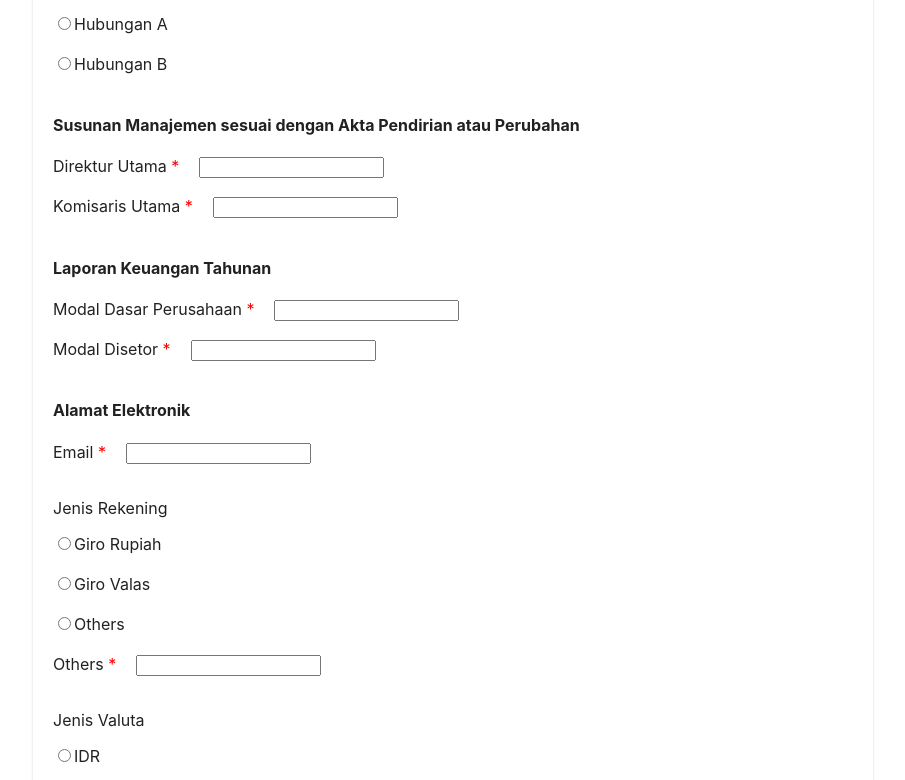
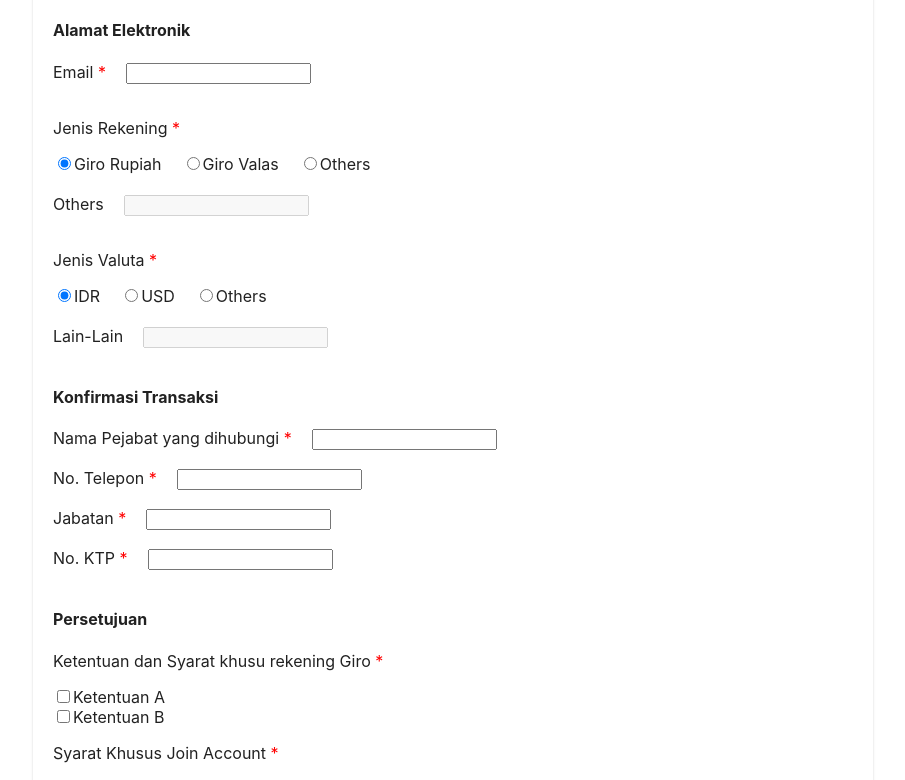
Before and after one commit to DeppaTori/current-account, a React (Create React App) app: page /form in a window 1280 px wide. Shown: the part 1962-2742 px from the top of the page, without its empty margins (187-1092 px from the left). Built offline with nearby package versions, Linux system fonts and the light colour scheme.

Commit message:
add validation alamat elektronik

```diff
--- a/src/components/AlamatElektronikFields.js
+++ b/src/components/AlamatElektronikFields.js
@@ -1,34 +1,82 @@
 import { RadioField } from "./RadioField";
 import { TextBoxField } from "./TextBoxField";
 
-export const AlamatElektronikFields = () => {
+export const AlamatElektronikFields = ({ onChange, values, errMsg }) => {
+  const prefixName = "AE_";
   return (
     <>
       <h4>Alamat Elektronik</h4>
       <TextBoxField
         label="Email"
-        // errMsg={errMsg.nomor}
-        // onChange={onChange}
+        errMsg={errMsg.email}
+        onChange={onChange}
         maxLength={40}
+        prefixName={prefixName}
       />
-      <p>Jenis Rekening</p>
-      <RadioField label="Giro Rupiah" />
-      <RadioField label="Giro Valas" />
-      <RadioField label="Others" />
+      <p className="required">Jenis Rekening</p>
+      <RadioField
+        label="Giro Rupiah"
+        defaultName="jenis_rekening"
+        value="giro_rupiah"
+        checked={values.jenisRekening === "giro_rupiah" ? true : false}
+        onChange={onChange}
+      />
+      <RadioField
+        label="Giro Valas"
+        defaultName="jenis_rekening"
+        value="giro_valas"
+        onChange={onChange}
+        checked={values.jenisRekening === "giro_valas" ? true : false}
+      />
+      <RadioField
+        label="Others"
+        defaultName="jenis_rekening"
+        value="others"
+        onChange={onChange}
+        checked={values.jenisRekening === "others" ? true : false}
+      />
+      <div style={{ marginBottom: "20px" }}></div>
       <TextBoxField
         label="Others"
-        // errMsg={errMsg.nomor}
-        // onChange={onChange}
+        errMsg={errMsg.others}
+        onChange={onChange}
         maxLength={20}
+        required={false}
+        disabled={values.jenisRekening === "others" ? false : true}
+        prefixName={prefixName}
       />
-      <p>Jenis Valuta</p>
-      <RadioField label="IDR" />
-      <RadioField label="USD" />
+      <p className="required">Jenis Valuta</p>
+      <RadioField
+        label="IDR"
+        defaultName="jenis_valuta"
+        value="idr"
+        disabled={values.jenisRekening === "giro_valas" ? true : false}
+        onChange={onChange}
+        checked={values.jenisValuta === "idr" ? true : false}
+      />
+      <RadioField
+        label="USD"
+        defaultName="jenis_valuta"
+        value="usd"
+        onChange={onChange}
+        checked={values.jenisValuta === "usd" ? true : false}
+      />
+      <RadioField
+        label="Others"
+        defaultName="jenis_valuta"
+        value="others"
+        onChange={onChange}
+        checked={values.jenisValuta === "others" ? true : false}
+      />
+      <div style={{ marginBottom: "20px" }}></div>
       <TextBoxField
         label="Lain-Lain"
-        // errMsg={errMsg.nomor}
-        // onChange={onChange}
+        errMsg={errMsg.lainlain}
+        onChange={onChange}
         maxLength={40}
+        required={false}
+        disabled={values.jenisValuta === "others" ? false : true}
+        prefixName={prefixName}
       />
     </>
   );
--- a/src/components/KonfirmasiTransaksiFields.js
+++ b/src/components/KonfirmasiTransaksiFields.js
@@ -1,32 +1,37 @@
 import { TextBoxField } from "./TextBoxField";
 
-export const KonfirmasiTransaksiFields = () => {
+export const KonfirmasiTransaksiFields = ({ onChange, errMsg }) => {
+  const prefixName = "KTF_";
   return (
     <>
       <h4>Konfirmasi Transaksi</h4>
       <TextBoxField
         label="Nama Pejabat yang dihubungi"
-        // errMsg={errMsg.nomor}
-        // onChange={onChange}
+        errMsg={errMsg.nama}
+        onChange={onChange}
         maxLength={40}
+        prefixName={prefixName}
       />
       <TextBoxField
         label="No. Telepon"
-        // errMsg={errMsg.nomor}
-        // onChange={onChange}
+        errMsg={errMsg.nomor}
+        onChange={onChange}
         maxLength={20}
+        prefixName={prefixName}
       />
       <TextBoxField
         label="Jabatan"
-        // errMsg={errMsg.nomor}
-        // onChange={onChange}
+        errMsg={errMsg.jabatan}
+        onChange={onChange}
         maxLength={40}
+        prefixName={prefixName}
       />
       <TextBoxField
         label="No. KTP"
-        // errMsg={errMsg.nomor}
-        // onChange={onChange}
+        errMsg={errMsg.nomorKTP}
+        onChange={onChange}
         maxLength={20}
+        prefixName={prefixName}
       />
     </>
   );
--- a/src/components/RadioField.js
+++ b/src/components/RadioField.js
@@ -1,8 +1,16 @@
 import { generateName } from "../Helper";
 
-export const RadioField = ({ label, value, errMsg, onChange, checked }) => {
-  const name = generateName(label);
-  const id = name.concat("_id");
+export const RadioField = ({
+  label,
+  value,
+  errMsg,
+  onChange,
+  checked,
+  defaultName = null,
+  disabled = false,
+}) => {
+  const name = defaultName ? defaultName : generateName(label);
+  const id = generateName(label).concat("_id");
   return (
     <>
       <input
@@ -12,12 +20,11 @@ export const RadioField = ({ label, value, errMsg, onChange, checked }) => {
         name={name}
         checked={checked}
         onChange={onChange}
+        disabled={disabled}
       />
       <label htmlFor={id}>{label}</label>
 
-      <br />
       {errMsg.length > 0 && <span>{errMsg}</span>}
-      <br />
     </>
   );
 };
--- a/src/components/TextBoxField.js
+++ b/src/components/TextBoxField.js
@@ -7,8 +7,10 @@ export const TextBoxField = ({
   errMsg,
   onChange,
   required = true,
+  prefixName = "",
+  disabled = false,
 }) => {
-  const name = generateName(label);
+  const name = prefixName + "" + generateName(label);
   const id = name.concat("_id");
   return (
     <div style={{ display: "flex", flexDirection: "row" }}>
@@ -25,6 +27,7 @@ export const TextBoxField = ({
           maxLength={maxLength}
           value={value}
           onChange={onChange}
+          disabled={disabled}
         />
         <br />
         {errMsg.length > 0 && <span className="error-text">{errMsg}</span>}
--- a/src/pages/ApplicationForm.js
+++ b/src/pages/ApplicationForm.js
@@ -15,8 +15,10 @@ import { JENIS_USAHA_LAINNYA } from "../constants";
 import {
   generateName,
   isAlphaNumeric,
+  validateAlphabet,
   validateEmpty,
   validateEmptyAndAlphaNumeric,
+  validateEmptyAndNumeric,
 } from "../Helper";
 import { useNavigate } from "react-router-dom";
 import { Paper } from "@mui/material";
@@ -43,6 +45,19 @@ export const ApplicationForm = () => {
       ketentuan: "",
       syarat: "",
     },
+    konfirmasiTransaksi: {
+      nama: "",
+      nomor: "",
+      jabatan: "",
+      nomorKTP: "",
+    },
+    alamatElektronik: {
+      jenisRekening: "",
+      jenisValuta: "",
+      email: "",
+      lainlain: "",
+      others: "",
+    },
   });
   const [namaPerusahaan, setNamaPerusahaan] = useState("");
   const [tempatBerdiriPerusahaan, setTempatBerdiriPerusahaan] = useState("");
@@ -60,6 +75,22 @@ export const ApplicationForm = () => {
     syaratA: false,
     syaratB: false,
   });
+
+  const [konfirmasiTransaksi, setKonfirmasiTransaksi] = useState({
+    nama: "",
+    nomor: "",
+    jabatan: "",
+    nomorKTP: "",
+  });
+
+  const [alamatElektronik, setAlamatElektronik] = useState({
+    jenisRekening: "giro_rupiah",
+    jenisValuta: "idr",
+    email: "",
+    lainlain: "",
+    others: "",
+  });
+
   let navigate = useNavigate();
 
   const fieldsManager = [
@@ -231,6 +262,171 @@ export const ApplicationForm = () => {
         },
       ],
     },
+    {
+      name: "KTF_" + generateName("Nama Pejabat yang dihubungi"),
+      setState: (val) =>
+        setKonfirmasiTransaksi({
+          ...konfirmasiTransaksi,
+          nama: val,
+        }),
+      validations: [
+        {
+          validate: function () {
+            let result = validateEmptyAndAlphaNumeric(
+              konfirmasiTransaksi.nama,
+              "Nama Pejabat yang dihubungi"
+            );
+
+            return {
+              konfirmasiTransaksi: {
+                nama: result,
+              },
+            };
+          },
+        },
+      ],
+    },
+    {
+      name: "KTF_" + generateName("No. Telepon"),
+      setState: (val) =>
+        setKonfirmasiTransaksi({
+          ...konfirmasiTransaksi,
+          nomor: val,
+        }),
+      validations: [
+        {
+          validate: function () {
+            let result = validateEmptyAndNumeric(
+              konfirmasiTransaksi.nomor,
+              "No. Telepon"
+            );
+
+            return {
+              konfirmasiTransaksi: {
+                nomor: result,
+              },
+            };
+          },
+        },
+      ],
+    },
+    {
+      name: "KTF_" + generateName("Jabatan"),
+      setState: (val) =>
+        setKonfirmasiTransaksi({
+          ...konfirmasiTransaksi,
+          jabatan: val,
+        }),
+      validations: [
+        {
+          validate: function () {
+            let result = validateEmptyAndAlphaNumeric(
+              konfirmasiTransaksi.jabatan,
+              "Jabatan"
+            );
+
+            return {
+              konfirmasiTransaksi: {
+                jabatan: result,
+              },
+            };
+          },
+        },
+      ],
+    },
+    {
+      name: "KTF_" + generateName("No. KTP"),
+      setState: (val) =>
+        setKonfirmasiTransaksi({
+          ...konfirmasiTransaksi,
+          nomorKTP: val,
+        }),
+      validations: [
+        {
+          validate: function () {
+            let result = validateEmptyAndNumeric(
+              konfirmasiTransaksi.nomorKTP,
+              "No. KTP"
+            );
+
+            return {
+              konfirmasiTransaksi: {
+                nomorKTP: result,
+              },
+            };
+          },
+        },
+      ],
+    },
+    {
+      name: "AE_" + generateName("Email"),
+      setState: (val) =>
+        setAlamatElektronik({
+          ...alamatElektronik,
+          email: val,
+        }),
+      validations: [
+        {
+          validate: function () {
+            let result = validateEmptyAndAlphaNumeric(
+              alamatElektronik.email,
+              "Email"
+            );
+
+            return {
+              alamatElektronik: {
+                email: result,
+              },
+            };
+          },
+        },
+      ],
+    },
+    {
+      name: "AE_" + generateName("Others"),
+      setState: (val) =>
+        setAlamatElektronik({
+          ...alamatElektronik,
+          others: val,
+        }),
+      validations: [
+        {
+          validate: function () {
+            let result = validateAlphabet(alamatElektronik.others, "Others");
+
+            return {
+              alamatElektronik: {
+                others: result,
+              },
+            };
+          },
+        },
+      ],
+    },
+    {
+      name: "AE_" + generateName("Lain-Lain"),
+      setState: (val) =>
+        setAlamatElektronik({
+          ...alamatElektronik,
+          lainlain: val,
+        }),
+      validations: [
+        {
+          validate: function () {
+            let result = validateAlphabet(
+              alamatElektronik.lainlain,
+              "Lain-Lain"
+            );
+
+            return {
+              alamatElektronik: {
+                lainlain: result,
+              },
+            };
+          },
+        },
+      ],
+    },
   ];
 
   const handleChange = (e) => {
@@ -253,6 +449,40 @@ export const ApplicationForm = () => {
     }
     if (e.target.name === "lainnya") {
       setBadanUsahaLainnya(e.target.value);
+    }
+
+    if (e.target.name === "jenis_rekening") {
+      setValidationMessages({
+        ...validationMessages,
+        alamatElektronik: {
+          ...validationMessages.alamatElektronik,
+          jenisRekening: "",
+        },
+      });
+      setAlamatElektronik({
+        ...alamatElektronik,
+        jenisRekening: e.target.value,
+        jenisValuta:
+          e.target.value === "giro_rupiah"
+            ? "idr"
+            : e.target.value === "giro_valas"
+            ? "usd"
+            : alamatElektronik.jenisValuta,
+      });
+    }
+
+    if (e.target.name === "jenis_valuta") {
+      setValidationMessages({
+        ...validationMessages,
+        alamatElektronik: {
+          ...validationMessages.alamatElektronik,
+          jenisValuta: "",
+        },
+      });
+      setAlamatElektronik({
+        ...alamatElektronik,
+        jenisValuta: e.target.value,
+      });
     }
 
     // for checkbox
@@ -344,6 +574,22 @@ export const ApplicationForm = () => {
             ...errorValidation.jenisIdentitasUtama,
           },
         };
+      } else if ("konfirmasiTransaksi" in errorValidation) {
+        mergeErrors = {
+          ...mergeErrors,
+          konfirmasiTransaksi: {
+            ...mergeErrors.konfirmasiTransaksi,
+            ...errorValidation.konfirmasiTransaksi,
+          },
+        };
+      } else if ("alamatElektronik" in errorValidation) {
+        mergeErrors = {
+          ...mergeErrors,
+          alamatElektronik: {
+            ...mergeErrors.alamatElektronik,
+            ...errorValidation.alamatElektronik,
+          },
+        };
       } else {
         mergeErrors = {
           ...mergeErrors,
@@ -423,8 +669,15 @@ export const ApplicationForm = () => {
           <PendapatanRataRataFields />
           <SusunanManajemenFields />
           <LaporanKeuanganTahunanFields />
-          <AlamatElektronikFields />
-          <KonfirmasiTransaksiFields />
+          <AlamatElektronikFields
+            values={alamatElektronik}
+            onChange={handleChange}
+            errMsg={validationMessages.alamatElektronik}
+          />
+          <KonfirmasiTransaksiFields
+            onChange={handleChange}
+            errMsg={validationMessages.konfirmasiTransaksi}
+          />
           <PersetujuanFields
             onChange={handleChange}
             errMsg={validationMessages.persetujuan}
```
Also changed, not shown: src/Helper.js (+24 -0 lines).
